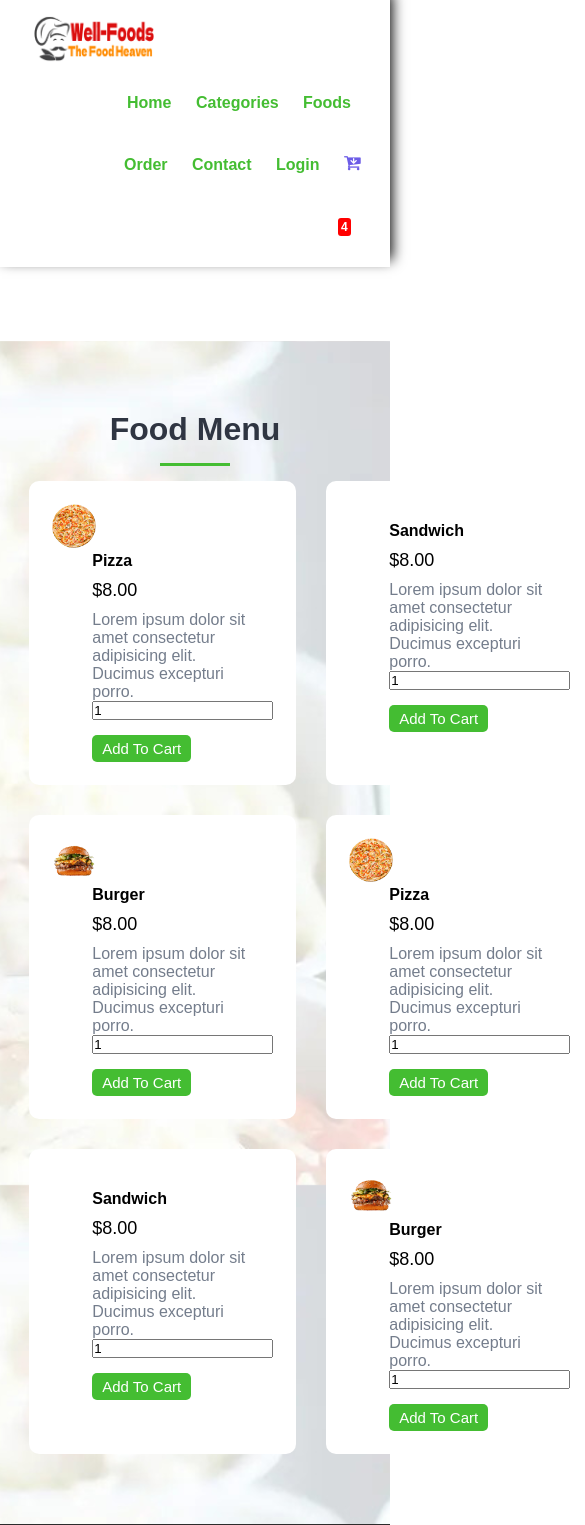
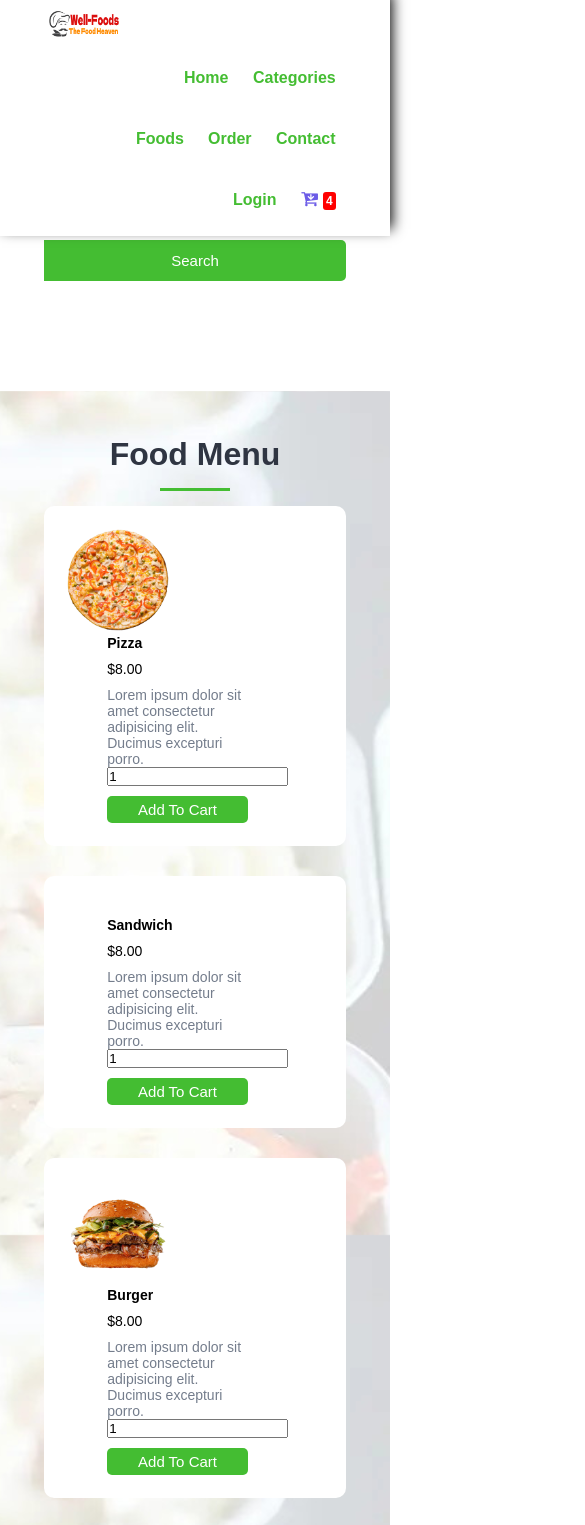
Before and after one commit to CodingAurora/ecommerce-food-website, a plain HTML site: page foods.html in a window 390 px wide. Shown: the top 1525 px of the page, 585 px wide, since content can reach past the window. Drawn offline with nearby package versions, Linux system fonts and the light colour scheme; a script that the page names is missing.

Commit message:
Update style.css

```diff
--- a/css/style.css
+++ b/css/style.css
@@ -417,3 +417,118 @@ fieldset legend {
   border: none;
 }
 /* Contact Page Style End */
+/* Base styles for all elements */
+* {
+  box-sizing: border-box; /* Added for better responsiveness */
+}
+
+/* Mobile Responsiveness */
+@media (max-width: 1024px) {
+  .navbar-menu {
+    flex-direction: column; /* Stack menu items */
+  }
+
+  .logo {
+    width: 100px; /* Adjust logo size */
+  }
+
+  .grid-3 {
+    grid-template-columns: repeat(2, 1fr); /* Change to 2 columns on medium screens */
+  }
+
+  .grid-2 {
+    grid-template-columns: 1fr; /* Change to 1 column on medium screens */
+  }
+
+  .food-menu-img {
+    width: 40%; /* Increase food image size */
+  }
+
+  .food-menu-desc {
+    width: 55%; /* Adjust food description width */
+  }
+
+  .food-menu-desc .btn-primary {
+    margin-top: 10px; /* Reduce margin */
+  }
+
+  .btn-primary {
+    width: 100%; /* Full width button */
+  }
+
+  .footer .grid-3 {
+    grid-template-columns: 1fr; /* Change footer to 1 column */
+  }
+
+  .social ul li {
+    display: block; /* Stack social links */
+  }
+}
+
+@media (max-width: 768px) {
+  .food-search input[type="search"] {
+    width: 100%; /* Full width search input */
+    margin-right: 0; /* Remove negative margin */
+    margin-bottom: 10px; /* Add margin below */
+  }
+
+  .food-search .btn-primary {
+    width: 100%; /* Full width button */
+  }
+
+  .cart-content {
+    width: 90%; /* Adjust cart width */
+    right: 5%; /* Center cart */
+  }
+
+  .food-price,
+  .food-details,
+  .food-menu-desc h4 {
+    font-size: 14px; /* Reduce font size */
+  }
+
+  .img-responsive {
+    height: auto; /* Maintain aspect ratio */
+  }
+}
+
+@media (max-width: 480px) {
+  .navbar-menu {
+    padding: 5px 0; /* Reduce padding */
+  }
+
+  .logo {
+    width: 80px; /* Smaller logo */
+  }
+
+  .grid-3,
+  .grid-2 {
+    grid-template-columns: 1fr; /* Stack all items */
+  }
+
+  .food-menu {
+    padding: 30px 0; /* Less padding */
+  }
+
+  .float-container {
+    height: auto; /* Allow height to adjust */
+  }
+
+  .contact,
+  .login {
+    padding: 20px 0; /* Less padding on contact/login */
+  }
+
+  .order .tbl-full img {
+    width: 25px; /* Smaller images */
+    height: 25px; /* Smaller images */
+  }
+
+  .form {
+    width: 90%; /* More width on mobile */
+  }
+
+  .form input[type="submit"] {
+    width: 100%; /* Full width button */
+  }
+}
```
